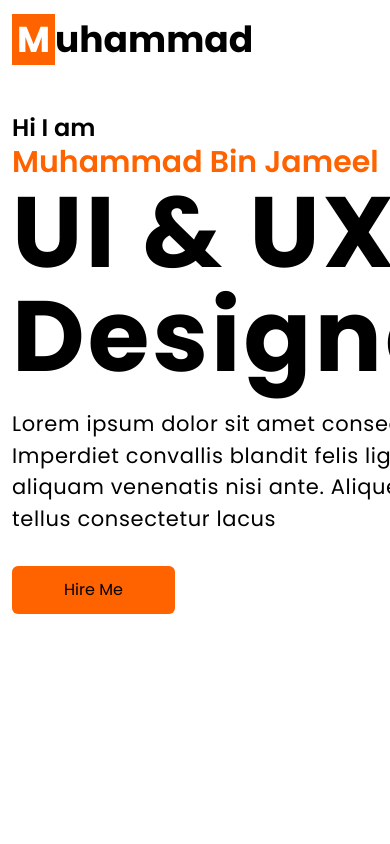
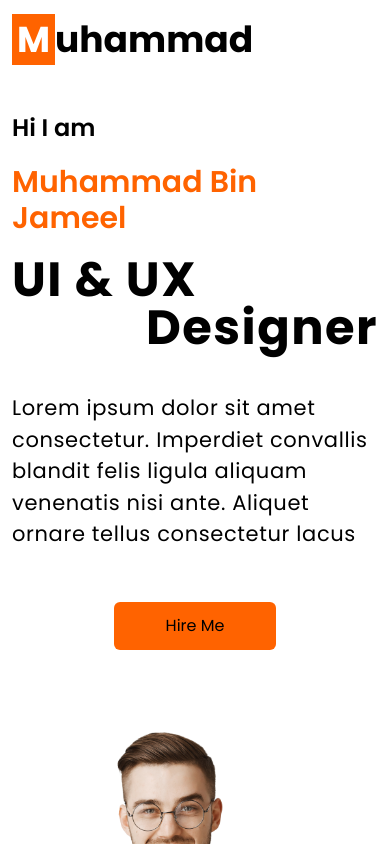
Before and after one commit to blackheart7565/personal-portfolio, a React (Vite) app: page / in a window 390 px wide. Shown: the top 844 px of the page. Built offline with nearby package versions, Linux system fonts and the light colour scheme.

Commit message:
feat: add responsiveness to Hero section

```diff
--- a/src/components/Home/Hero.tsx
+++ b/src/components/Home/Hero.tsx
@@ -11,21 +11,23 @@ interface IHeroProps { }
 export const Hero: React.FC<IHeroProps> = (): JSX.Element => {
 	return (
 		<section className="min-h-screen relative">
-			<div className="container flex items-center justify-between pt-28 h-full">
-				<div className="left max-w-[718px] dark:text-white text-black">
+			<div className="container flex flex-col xl:flex-row gap-20 items-center justify-between pt-28 h-full">
+
+				<div className="flex flex-col gap-5 sm:gap-0 left max-w-[500px] xl:max-w-[718px] dark:text-white text-black">
 					<h4 className="font-semibold text-2xl">Hi I am</h4>
 					<h3 className="text-primary font-semibold text-3xl">Muhammad Bin Jameel</h3>
-					<h1 className="font-bold tracking-[0.03em] text-[100px] text-nowrap flex flex-col w-full leading-[6.5rem]">
+					<h1 className="font-bold tracking-[0.03em] text-5xl sm:text-[70px] xl:text-[100px] text-nowrap flex flex-col w-full sm:leading-[6.5rem]">
 						<span>UI & UX</span>
 						<span className="self-end">Designer</span>
 					</h1>
 					<p
 						className="font-normal text-[21px] tracking-[0.03em] py-5"
 					>Lorem ipsum dolor sit amet consectetur. Imperdiet convallis blandit felis ligula aliquam venenatis nisi ante. Aliquet ornare tellus consectetur lacus</p>
-					<Link to={"#"} className="px-[52px] py-3 bg-primary hover:bg-primary/80 transition-colors duration-300 ease-in-out rounded-md mt-3 inline-block">
+					<Link to={"#"} className="sm:self-start self-center px-[52px] py-3 bg-primary hover:bg-primary/80 transition-colors duration-300 ease-in-out rounded-md mt-3 inline-block">
 						Hire Me
 					</Link>
 				</div>
+
 				<div className="relative">
 					<div className="max-w-[562px]">
 						<img src="/hero-img.png" alt="hero-image" className="w-full h-full object-cover object-center" />
```
